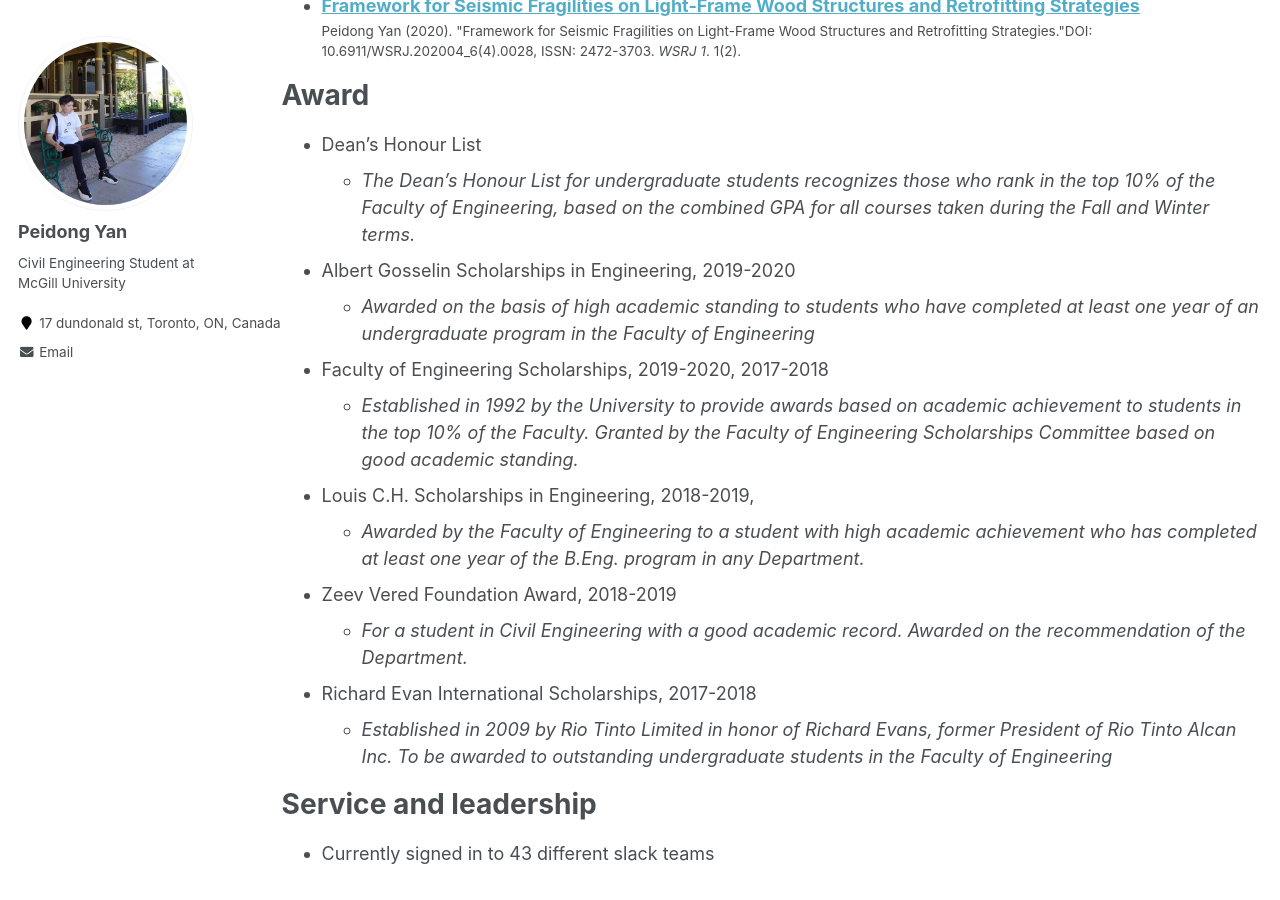
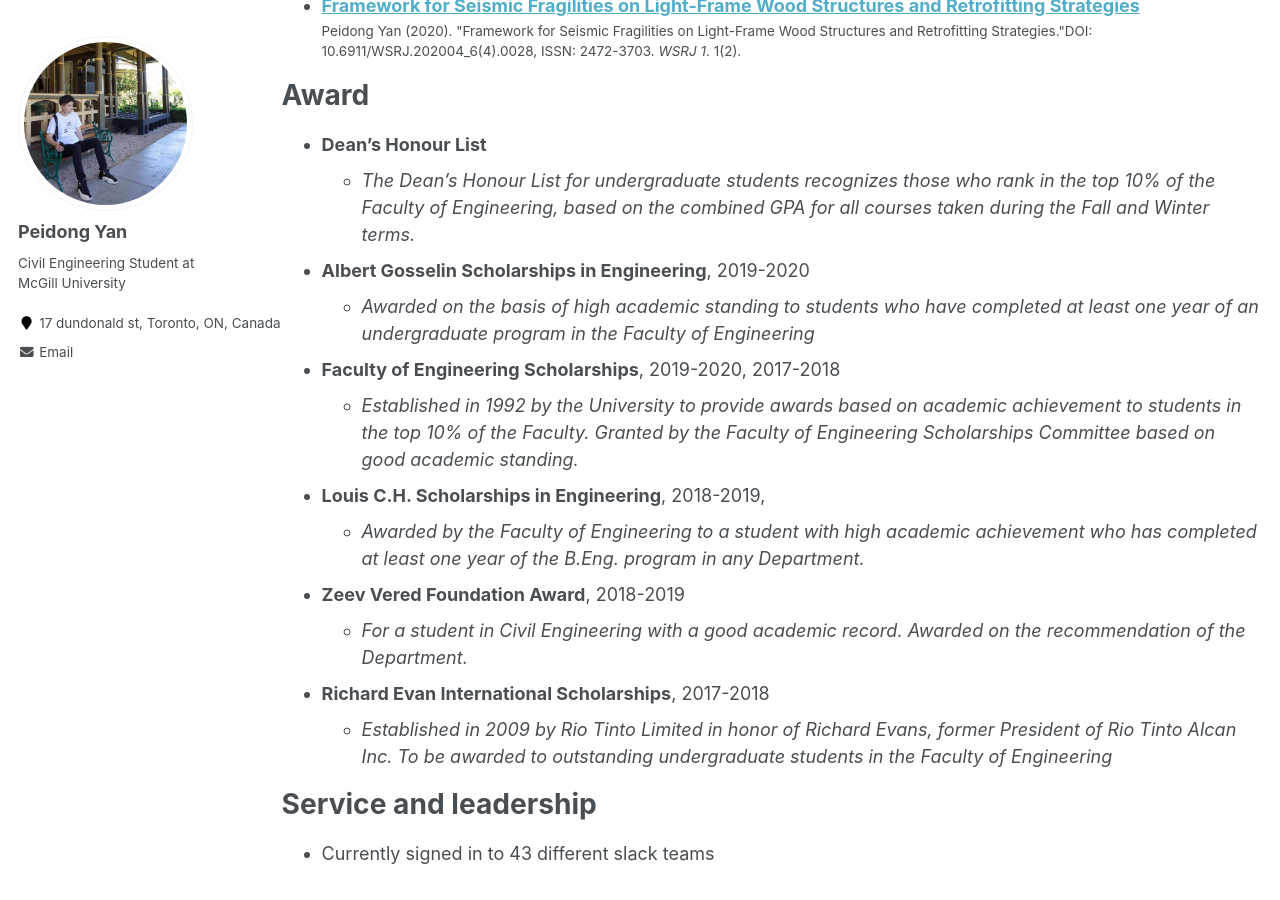
Before and after one commit to LorenYan98/LY.github.io, a Jekyll site: the page built from _pages/cv.md, in a window 1280 px wide and 900 px high, scrolled down 3513 px. Built offline with Jekyll 4.4.1, drawn with Linux system fonts in a browser that asks for light colours.

Commit message:
Update cv.md

```diff
--- a/_pages/cv.md
+++ b/_pages/cv.md
@@ -114,22 +114,22 @@ Publications
 
 Award
 ======
-* Dean's Honour List
+* **Dean's Honour List**
    * _The Dean's Honour List for undergraduate students recognizes those who rank in the top 10% of the Faculty of Engineering, based on the combined GPA for all courses taken during the Fall and Winter terms._
 
-* Albert Gosselin Scholarships in Engineering, 2019-2020
+* **Albert Gosselin Scholarships in Engineering**, 2019-2020
    *  _Awarded on the basis of high academic standing to students who have completed at least one year of an undergraduate program in the Faculty of Engineering_
 
-* Faculty of Engineering Scholarships, 2019-2020, 2017-2018
+* **Faculty of Engineering Scholarships**, 2019-2020, 2017-2018
    *  _Established in 1992 by the University to provide awards based on academic achievement to students in the top 10% of the Faculty. Granted by the Faculty of Engineering Scholarships Committee based on good academic standing._
 
-* Louis C.H. Scholarships in Engineering, 2018-2019,
+* **Louis C.H. Scholarships in Engineering**, 2018-2019,
    * _Awarded by the Faculty of Engineering to a student with high academic achievement who has completed at least one year of the B.Eng. program in any Department._
 
-* Zeev Vered Foundation Award, 2018-2019
+* **Zeev Vered Foundation Award**, 2018-2019
    * _For a student in Civil Engineering with a good academic record. Awarded on the recommendation of the Department._
 
-* Richard Evan International Scholarships, 2017-2018
+* **Richard Evan International Scholarships**, 2017-2018
    *  _Established in 2009 by Rio Tinto Limited in honor of Richard Evans, former President of Rio Tinto Alcan Inc. To be awarded to outstanding undergraduate students in the Faculty of Engineering_
 
 
```
